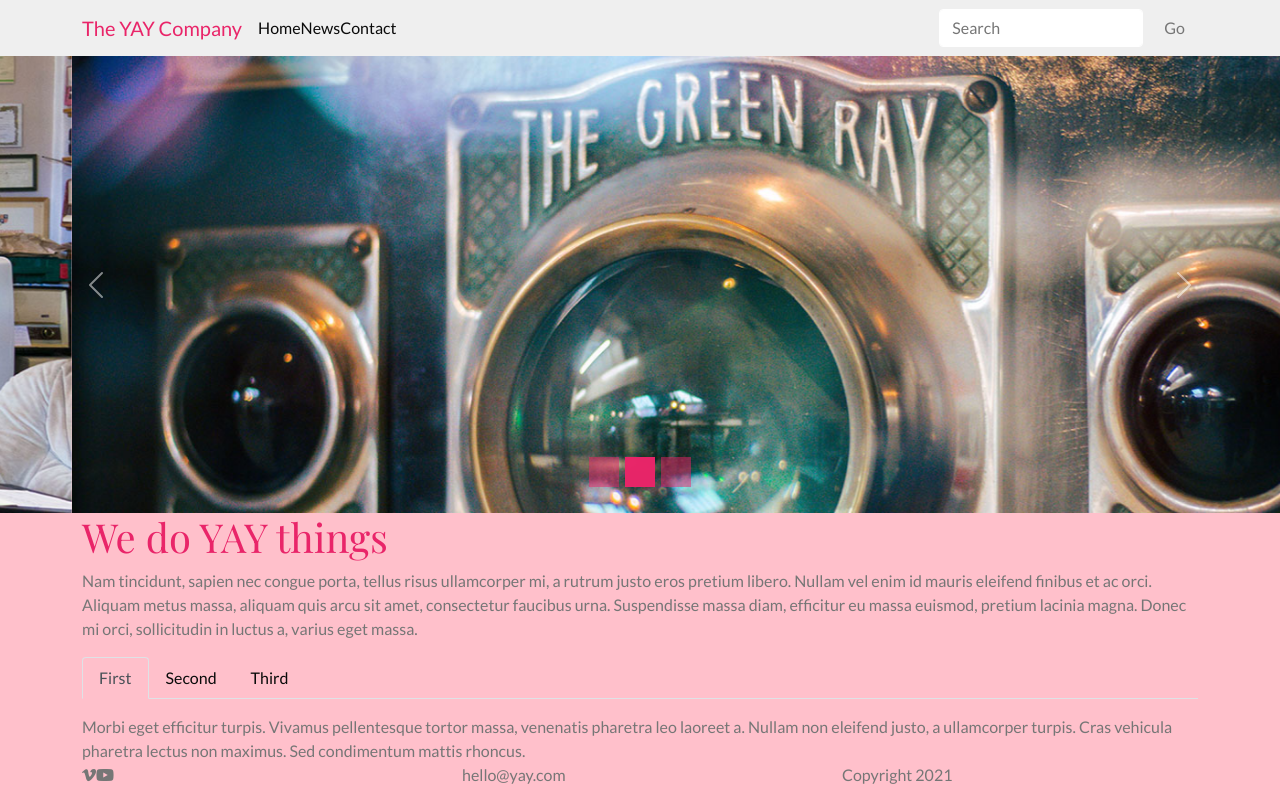
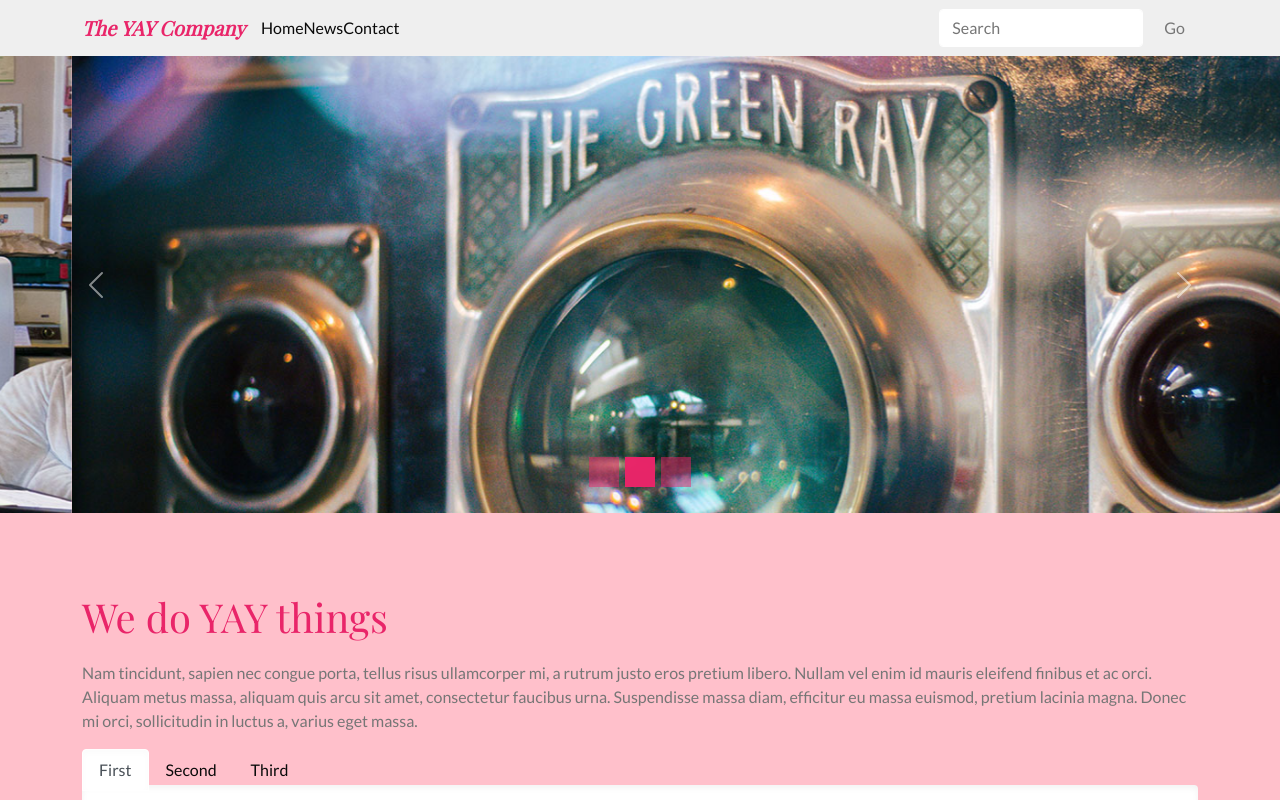
Before and after one commit to Noroff-FEU-Assignments/css-frameworks-ca-utvaer, a React (Create React App) app in the folder utvaer-ca/: page / in a window 1280 px wide. Shown: the top 800 px of the page. Built offline with nearby package versions, Linux system fonts and the light colour scheme; a web font is replaced by a local one.

Commit message:
sass files added

```diff
--- a/utvaer-ca/src/components/ContactForm.js
+++ b/utvaer-ca/src/components/ContactForm.js
@@ -41,9 +41,11 @@ function ContactForm() {
           />
         </Form.Group>
 
-        <Button variant="primary" type="submit">
-          Submit
-        </Button>
+        <div className="d-grid gap-2">
+          <Button variant="submit" type="submit">
+            Submit
+          </Button>
+        </div>
       </Form>
     </>
   );
--- a/utvaer-ca/src/components/HomeTabs.js
+++ b/utvaer-ca/src/components/HomeTabs.js
@@ -10,19 +10,19 @@ function HomeTabs() {
       className="mb-3"
     >
       <Tab eventKey="first" title="First">
-        Morbi eget efficitur turpis. Vivamus pellentesque tortor massa,
+        Hello Morbi eget efficitur turpis. Vivamus pellentesque tortor massa,
         venenatis pharetra leo laoreet a. Nullam non eleifend justo, a
         ullamcorper turpis. Cras vehicula pharetra lectus non maximus. Sed
         condimentum mattis rhoncus.{" "}
       </Tab>
       <Tab eventKey="second" title="Second">
-        Morbi eget efficitur turpis. Vivamus pellentesque tortor massa,
+        Hi Morbi eget efficitur turpis. Vivamus pellentesque tortor massa,
         venenatis pharetra leo laoreet a. Nullam non eleifend justo, a
         ullamcorper turpis. Cras vehicula pharetra lectus non maximus. Sed
         condimentum mattis rhoncus.{" "}
       </Tab>
       <Tab eventKey="third" title="Third">
-        Morbi eget efficitur turpis. Vivamus pellentesque tortor massa,
+        You ! Morbi eget efficitur turpis. Vivamus pellentesque tortor massa,
         venenatis pharetra leo laoreet a. Nullam non eleifend justo, a
         ullamcorper turpis. Cras vehicula pharetra lectus non maximus. Sed
         condimentum mattis rhoncus.{" "}
--- /dev/null
+++ b/utvaer-ca/src/sass/partials/_contactForm.scss
@@ -0,0 +1,8 @@
+.btn-submit {
+  background-color: $color-secondary;
+  color: #fff;
+
+  &:hover {
+    background-color: $color-primary;
+  }
+}
--- /dev/null
+++ b/utvaer-ca/src/sass/partials/_tabs.scss
@@ -0,0 +1,19 @@
+.nav-tabs .nav-link.active,
+.nav-tabs .nav-item.show .nav-link {
+  background-color: #fff;
+  border-color: #fff;
+  box-shadow: inset 0 3px 6px rgba(0, 0, 0, 0.02);
+}
+
+.tab-content {
+  background-color: #fff;
+  border-radius: 4px;
+  box-shadow: inset 0 3px 6px rgba(0, 0, 0, 0.05);
+  padding: 1em;
+  margin-top: -22px;
+  min-height: 150px;
+}
+
+.nav-item button:hover {
+  border: none;
+}
--- /dev/null
+++ b/utvaer-ca/src/sass/partials/_typography.scss
@@ -0,0 +1,18 @@
+.navbar-brand {
+  font-family: $headings-font-family;
+  font-style: italic;
+  font-weight: bold;
+}
+.navbar-light .navbar-brand:hover,
+.navbar-light .navbar-brand:focus {
+  color: $color-primary;
+}
+
+h1 {
+  margin: 2em 0 0.5em 0;
+}
+
+.card-title {
+  color: $color-titles;
+  font-family: $font-family-base;
+}
--- a/utvaer-ca/src/sass/style.scss
+++ b/utvaer-ca/src/sass/style.scss
@@ -58,3 +58,7 @@ $carousel-indicator-height: 30px;
 $carousel-indicator-active-bg: $color-primary;
 
 @import "~bootstrap/scss/bootstrap";
+
+@import "./partials/contactForm";
+@import "./partials/tabs";
+@import "./partials/typography";
```
Also changed, not shown: utvaer-ca/src/sass/partials/_footer.scss (added).
